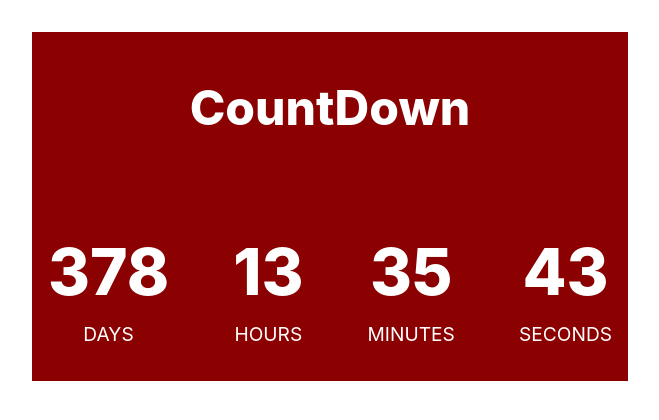
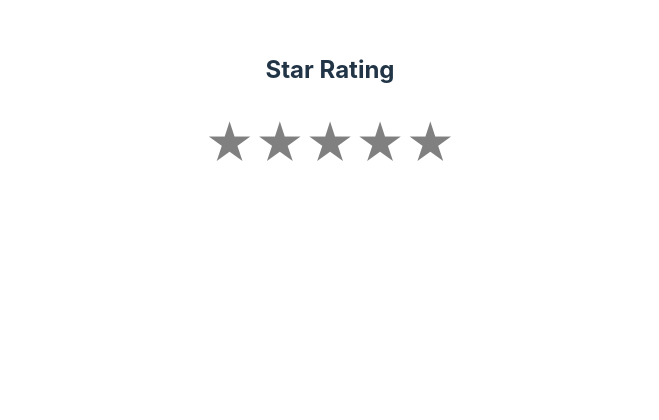
Before and after one commit to DzmitryUr/react-interview-tasks, a React (Vite) app: page / in a window 1280 px wide. Shown: the top 420 px of the page, without its empty margins (310-969 px from the left). Built offline with nearby package versions, Linux system fonts and the light colour scheme.

Commit message:
add star rating task

```diff
--- a/src/App.jsx
+++ b/src/App.jsx
@@ -1,8 +1,8 @@
-import { CountDown } from './components/CountDown';
+import { StarRating } from './components/StarRating';
 import './App.css';
 
 function App() {
-  return <CountDown />;
+  return <StarRating />;
 }
 
 export default App;
--- /dev/null
+++ b/src/components/StarRating.jsx
@@ -0,0 +1,28 @@
+import { useState } from 'react';
+
+export function StarRating({ totalStars = 5 }) {
+  const [rating, setRating] = useState(0);
+
+  return (
+    <div>
+      <h2>Star Rating</h2>
+      {[...Array(totalStars)].map((_, i) => {
+        const starValue = i + 1;
+
+        return (
+          <span
+            key={starValue}
+            style={{
+              color: starValue <= rating ? 'gold' : 'gray',
+              fontSize: '3rem',
+              cursor: 'pointer',
+            }}
+            onClick={() => setRating(starValue)}
+          >
+            ★
+          </span>
+        );
+      })}
+    </div>
+  );
+}
```
